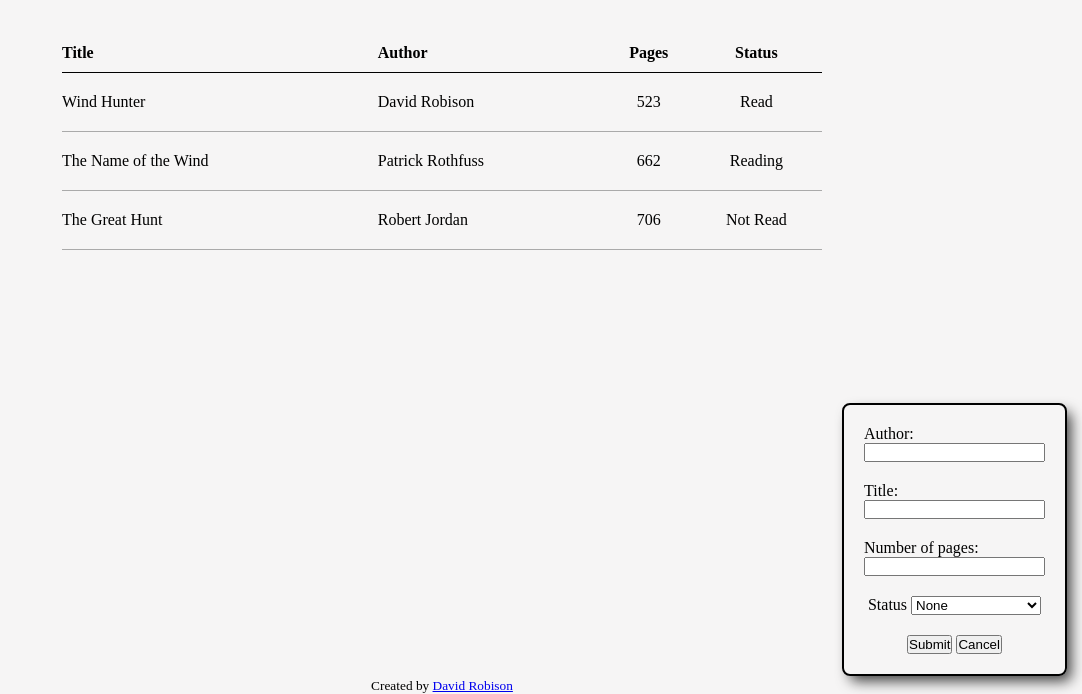
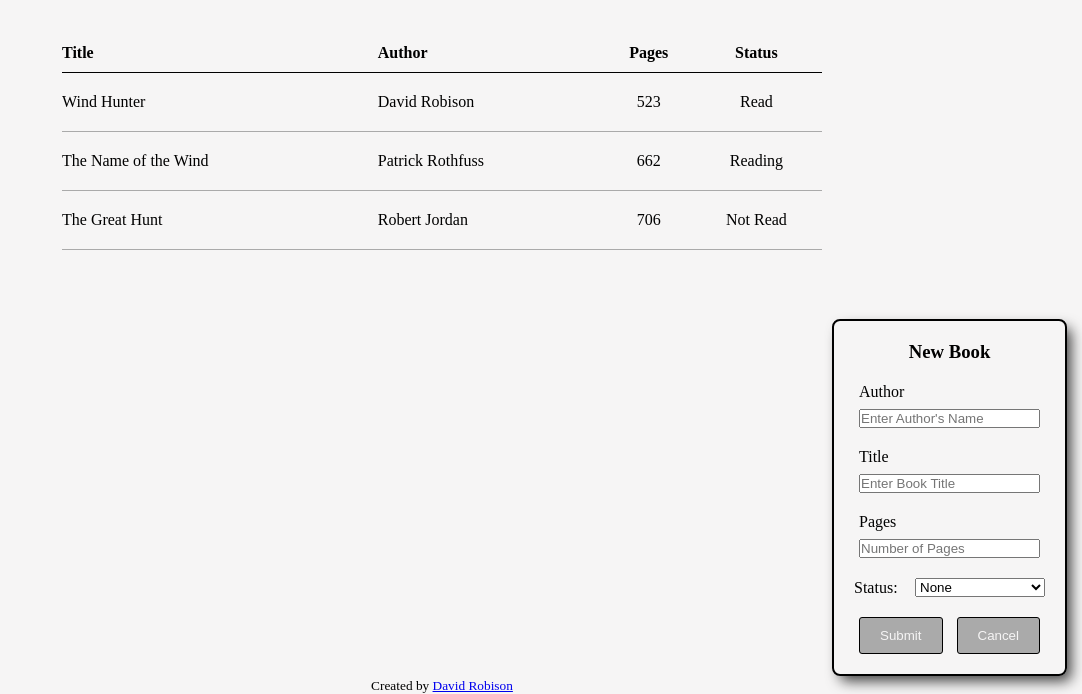
Before and after one commit to robisonwebdev/Library, a plain HTML site: page index.html in a window 1280 px wide. Both pictures are taken after a click on the button "Add Book". Shown: the part 106-800 px from the top of the page, without its empty margins (198-1280 px from the left). Drawn offline with Linux system fonts and the light colour scheme.

Commit message:
Added class to add book btn

```diff
--- a/index.html
+++ b/index.html
@@ -26,25 +26,29 @@
             </table>
         </div>
         <div id="addBook">
-            <button id="openBookInputBtn" type="button">Add Book</button>
+            <button class="libraryFormBtns" id="openBookInputBtn" type="button">Add Book</button>
 
             <div id="bookInput" style="display: none;">
                 <form action="#" id="libraryForm">
-                    <div>
-                        <label for="authorForm">Author: </label><br>
-                        <input type="text" name="authorForm" id="authorForm"><br>
+                    <h3>New Book</h3>
+
+                    <div class="libraryFormInputs">
+                        <label for="authorForm">Author</label>
+                        <input type="text" name="authorForm" id="authorForm" placeholder="Enter Author's Name">
                     </div>
-                    <div>
-                        <label for="title">Title: </label><br>
-                        <input type="text" name="titleForm" id="titleForm"><br>
+
+                    <div class="libraryFormInputs">
+                        <label for="title">Title</label>
+                        <input type="text" name="titleForm" id="titleForm" placeholder="Enter Book Title">
                     </div>
-                    <div>
-                        <label for="pagesForm">Number of pages: </label><br>
-                        <input type="number" name="pagesForm" id="pagesForm"><br>
+
+                    <div class="libraryFormInputs">
+                        <label for="pagesForm">Pages</label>
+                        <input type="number" name="pagesForm" id="pagesForm" placeholder="Number of Pages">
                     </div>
-                    <div>
-                        <label for="status">Status</label>
 
+                    <div id='formStatus'>
+                        <label for="status">Status:</label>
                         <select name="status" id="status">
                             <option value="" selected disabled hidden>None</option>
                             <option value="Read">Read</option>
@@ -52,9 +56,10 @@
                             <option value="Not Read">Not Read</option>
                         </select>
                     </div>
+
                     <div>
-                        <button id="submit" type="button">Submit</button>
-                        <button id="cancel" type="button">Cancel</button>
+                        <button class="libraryFormBtns" id="submit" type="button">Submit</button>
+                        <button class="libraryFormBtns" id="cancel" type="button">Cancel</button>
                     </div>
                 </form>
             </div>
```
